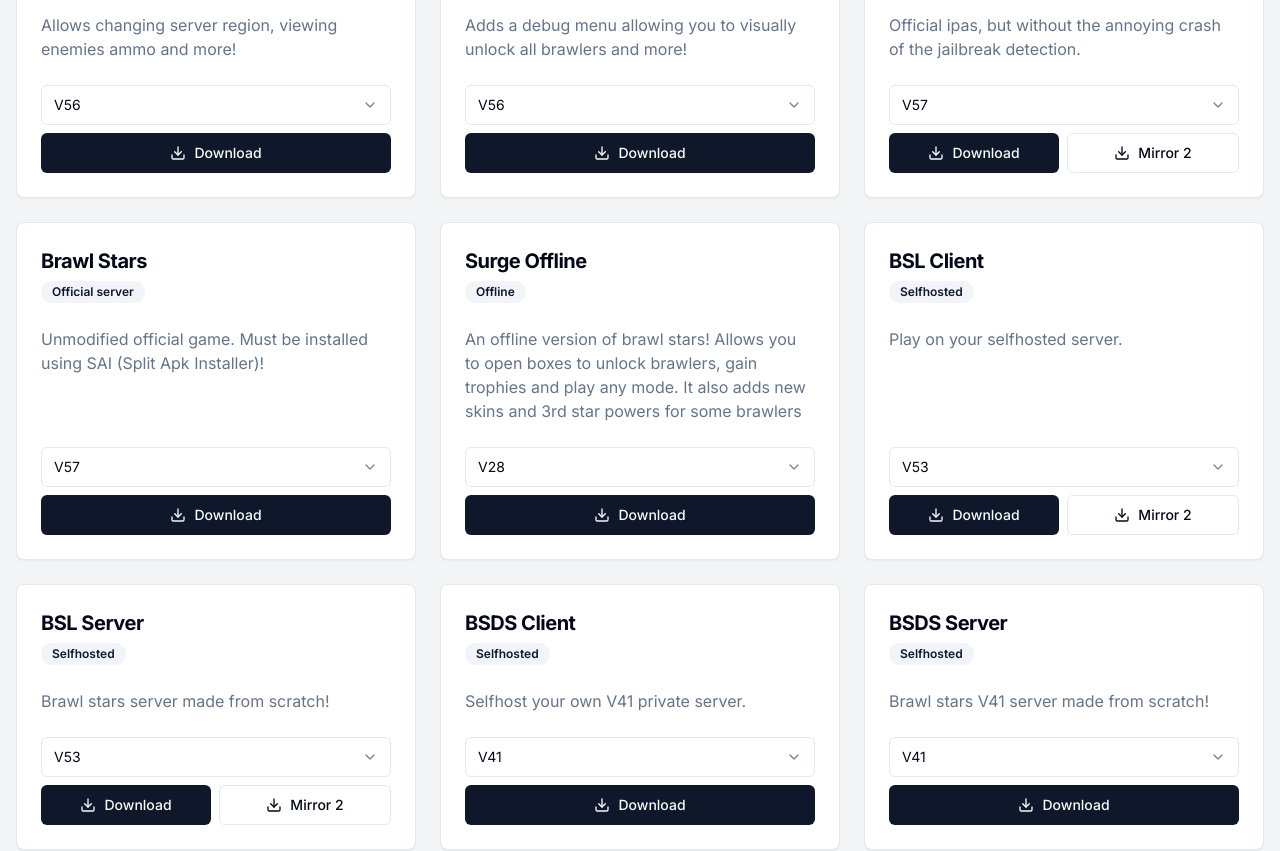
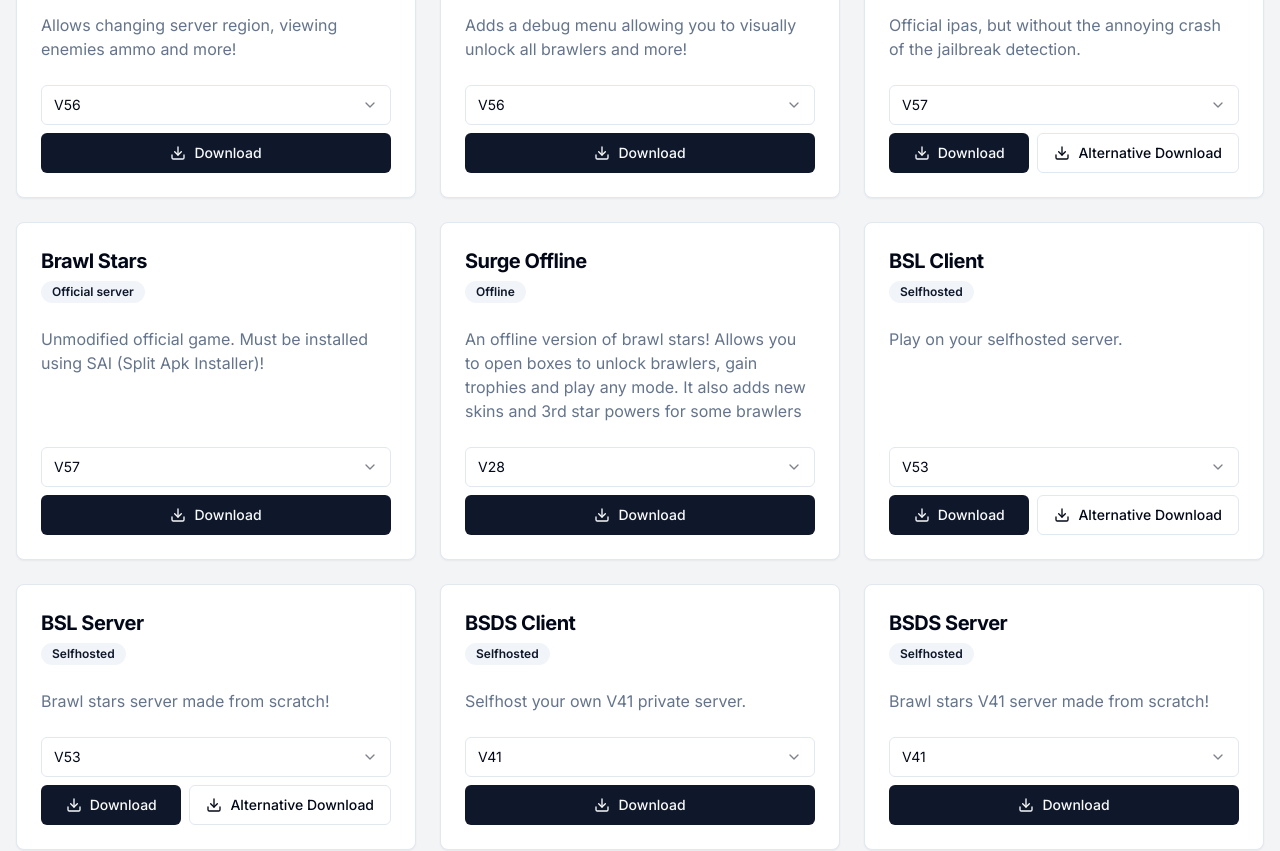
Before and after one commit to natesworksdev/brawlmods, a Next.js app: page / in a window 1280 px wide. Shown: the part 780-1631 px from the top of the page. Built offline with nearby package versions, Linux system fonts and the light colour scheme.

Commit message:
Fix improper use of word mirror

```diff
--- a/app/page.tsx
+++ b/app/page.tsx
@@ -11,8 +11,8 @@ import Link from "next/link"
 
 interface ModVersion {
   version: string;
-  mirrorLink: string;
-  secondaryMirror?: string;
+  downloadLink: string;
+  altDownload?: string;
 }
 
 interface Mod {
@@ -30,12 +30,12 @@ const mods: Mod[] = [
     versions: [
       {
         version: "V56 for Android",
-        mirrorLink: "https://dnull.xyz/latest_bs"
+        downloadLink: "https://dnull.xyz/latest_bs"
       },
       {
         version: "V56 for iOS",
-        mirrorLink: "https://dnull.xyz/latest_bs_i",
-        secondaryMirror: "https://drive.google.com/uc?export=download&id=1qDaEwLtDQLpsIRh8ejg7F5_ysMyfPTA9"
+        downloadLink: "https://dnull.xyz/latest_bs_i",
+        altDownload: "https://drive.google.com/uc?export=download&id=1qDaEwLtDQLpsIRh8ejg7F5_ysMyfPTA9"
       }
     ]
   },
@@ -46,7 +46,7 @@ const mods: Mod[] = [
     versions: [
       {
         version: "V43",
-        mirrorLink: "https://files.magic-servers.xyz/mb.apk"
+        downloadLink: "https://files.magic-servers.xyz/mb.apk"
       }
     ]
   },
@@ -57,7 +57,7 @@ const mods: Mod[] = [
     versions: [
       {
         version: "V12",
-        mirrorLink: "https://files.magic-servers.xyz/retrobrawl.apk"
+        downloadLink: "https://files.magic-servers.xyz/retrobrawl.apk"
       }
     ]
   },
@@ -68,7 +68,7 @@ const mods: Mod[] = [
     versions: [
       {
         version: "V56",
-        mirrorLink: "https://drive.google.com/uc?export=download&id=17LsS_wizr9CZ2Yo0oqWFU5PWpMDltjib"
+        downloadLink: "https://drive.google.com/uc?export=download&id=17LsS_wizr9CZ2Yo0oqWFU5PWpMDltjib"
       }
     ]
   },
@@ -79,7 +79,7 @@ const mods: Mod[] = [
     versions: [
       {
         version: "V56",
-        mirrorLink: "https://drive.google.com/uc?export=download&id=1IStoE_bUPRq1rkZ9OWE0SF_-oXWYu_8y"
+        downloadLink: "https://drive.google.com/uc?export=download&id=1IStoE_bUPRq1rkZ9OWE0SF_-oXWYu_8y"
       }
     ]
   },
@@ -90,8 +90,8 @@ const mods: Mod[] = [
     versions: [
       {
         version: "V57",
-        mirrorLink: "https://drive.google.com/file/d/1eQUsIbt2alGLtzxmy0Zh48QpRNz9qjZe/view?usp=sharing",
-        secondaryMirror: "https://www.mediafire.com/file/dtev6981ol4j7du/Brawl_Stars57.325NoJb.ipa/file"
+        downloadLink: "https://drive.google.com/file/d/1eQUsIbt2alGLtzxmy0Zh48QpRNz9qjZe/view?usp=sharing",
+        altDownload: "https://www.mediafire.com/file/dtev6981ol4j7du/Brawl_Stars57.325NoJb.ipa/file"
       }
     ]
   },
@@ -102,7 +102,7 @@ const mods: Mod[] = [
     versions: [
       {
         version: "V57",
-        mirrorLink: "https://drive.google.com/file/d/1pAX1XcRuR7dgCJSxwPHFREp0cHHJ-np3/view?usp=sharing"
+        downloadLink: "https://drive.google.com/file/d/1pAX1XcRuR7dgCJSxwPHFREp0cHHJ-np3/view?usp=sharing"
       }
     ]
   },
@@ -113,7 +113,7 @@ const mods: Mod[] = [
     versions: [
       {
         version: "V28",
-        mirrorLink: "https://drive.google.com/uc?export=download&id=1fxULYszSieEy3JkTW10E-ArK5LEmMBEK"
+        downloadLink: "https://drive.google.com/uc?export=download&id=1fxULYszSieEy3JkTW10E-ArK5LEmMBEK"
       }
     ]
   },
@@ -124,13 +124,13 @@ const mods: Mod[] = [
     versions: [
       {
         version: "V53",
-        mirrorLink: "https://drive.google.com/uc?export=download&id=1wE1V2cN1msRYbTSKT3tZfVv9r-TqyPAK",
-        secondaryMirror: "https://www.mediafire.com/file/n7gptweb86ncf5a/com.bsl.v53-rev1.apk/file"
+        downloadLink: "https://drive.google.com/uc?export=download&id=1wE1V2cN1msRYbTSKT3tZfVv9r-TqyPAK",
+        altDownload: "https://www.mediafire.com/file/n7gptweb86ncf5a/com.bsl.v53-rev1.apk/file"
       },
       {
         version: "V55",
-        mirrorLink: "https://drive.google.com/uc?export=download&id=1jtEw9lOfs1YEBh9JipP7nR0h1JY6XAM_",
-        secondaryMirror: "https://www.mediafire.com/file/v7zgn71r0gw1nqi/com.bsl.v55.apk/file"
+        downloadLink: "https://drive.google.com/uc?export=download&id=1jtEw9lOfs1YEBh9JipP7nR0h1JY6XAM_",
+        altDownload: "https://www.mediafire.com/file/v7zgn71r0gw1nqi/com.bsl.v55.apk/file"
       }
     ]
   },
@@ -141,13 +141,13 @@ const mods: Mod[] = [
     versions: [
       {
         version: "V53",
-        mirrorLink: "https://drive.google.com/uc?export=download&id=1Uwjb8nJgT73KFns71R2-4YLnyCyWD8iO",
-        secondaryMirror: "https://github.com/LkPrtctrd/BSL-V53/archive/refs/heads/master.zip"
+        downloadLink: "https://drive.google.com/uc?export=download&id=1Uwjb8nJgT73KFns71R2-4YLnyCyWD8iO",
+        altDownload: "https://github.com/LkPrtctrd/BSL-V53/archive/refs/heads/master.zip"
       },
       {
         version: "V55",
-        mirrorLink: "https://drive.google.com/uc?export=download&id=1KGPzvCRW_Hdq6JP9KzqDa6WsM1bk0ig5",
-        secondaryMirror: "https://github.com/LkPrtctrd/BSL-V55/archive/refs/heads/master.zip"
+        downloadLink: "https://drive.google.com/uc?export=download&id=1KGPzvCRW_Hdq6JP9KzqDa6WsM1bk0ig5",
+        altDownload: "https://github.com/LkPrtctrd/BSL-V55/archive/refs/heads/master.zip"
       }
     ]
   },
@@ -158,7 +158,7 @@ const mods: Mod[] = [
     versions: [
       {
         version: "V41",
-        mirrorLink: "https://drive.google.com/uc?export=download&id=1zUZw9Sq0Z2uRIDKi35cKmRIqqoA6S8Z8"
+        downloadLink: "https://drive.google.com/uc?export=download&id=1zUZw9Sq0Z2uRIDKi35cKmRIqqoA6S8Z8"
       }
     ]
   },
@@ -169,7 +169,7 @@ const mods: Mod[] = [
     versions: [
       {
         version: "V41",
-        mirrorLink: "https://drive.google.com/file/d/15bD-aZFFVfGmJ1zpOd3O61IrJ-I_pCmY/view?usp=drivesdk"
+        downloadLink: "https://drive.google.com/file/d/15bD-aZFFVfGmJ1zpOd3O61IrJ-I_pCmY/view?usp=drivesdk"
       }
     ]
   },
@@ -180,7 +180,7 @@ const mods: Mod[] = [
     versions: [
       {
         version: "V15",
-        mirrorLink: "https://drive.google.com/uc?export=download&id=1dP-EnCmu-yAGSCb27bcTRRXisxFjJxXX"
+        downloadLink: "https://drive.google.com/uc?export=download&id=1dP-EnCmu-yAGSCb27bcTRRXisxFjJxXX"
       }
     ]
   },
@@ -191,7 +191,7 @@ const mods: Mod[] = [
     versions: [
       {
         version: "V12",
-        mirrorLink: "https://drive.google.com/uc?export=download&id=1UWmaBt635O0TaS6H4oNB-wnVFefBimAs"
+        downloadLink: "https://drive.google.com/uc?export=download&id=1UWmaBt635O0TaS6H4oNB-wnVFefBimAs"
       }
     ]
   },
@@ -202,7 +202,7 @@ const mods: Mod[] = [
     versions: [
       {
         version: "V11",
-        mirrorLink: "https://drive.google.com/uc?export=download&id=1as-qDZ7pcCJryay58eE67DvvP3sWGP04"
+        downloadLink: "https://drive.google.com/uc?export=download&id=1as-qDZ7pcCJryay58eE67DvvP3sWGP04"
       }
     ]
   },
@@ -213,7 +213,7 @@ const mods: Mod[] = [
     versions: [
       {
         version: "V19",
-        mirrorLink: "https://drive.google.com/uc?export=download&id=1Ilz1Ob71x9EOi7k9Yub8NqllNQ5_6P0E"
+        downloadLink: "https://drive.google.com/uc?export=download&id=1Ilz1Ob71x9EOi7k9Yub8NqllNQ5_6P0E"
       }
     ]
   },
@@ -224,7 +224,7 @@ const mods: Mod[] = [
     versions: [
       {
         version: "V47",
-        mirrorLink: "https://drive.google.com/uc?export=download&id=1LGlIygczbCzEhx-M6JCP6BCtE_Oq8h_1"
+        downloadLink: "https://drive.google.com/uc?export=download&id=1LGlIygczbCzEhx-M6JCP6BCtE_Oq8h_1"
       }
     ]
   },
@@ -235,7 +235,7 @@ const mods: Mod[] = [
     versions: [
       {
         version: "V11",
-        mirrorLink: "https://drive.google.com/uc?export=download&id=1DH6SOJbjTUAuBAENPhY8Xhuu1tvCqspO"
+        downloadLink: "https://drive.google.com/uc?export=download&id=1DH6SOJbjTUAuBAENPhY8Xhuu1tvCqspO"
       }
     ]
   },
@@ -246,7 +246,7 @@ const mods: Mod[] = [
     versions: [
       {
         version: "V28",
-        mirrorLink: "https://drive.google.com/uc?export=download&id=1s_hO8iL991U3sdyKthqkx7goOtVwxTFJ"
+        downloadLink: "https://drive.google.com/uc?export=download&id=1s_hO8iL991U3sdyKthqkx7goOtVwxTFJ"
       }
     ]
   },
@@ -257,7 +257,7 @@ const mods: Mod[] = [
     versions: [
       {
         version: "V29",
-        mirrorLink: "https://drive.google.com/uc?export=download&id=1DH6SOJbjTUAuBAENPhY8Xhuu1tvCqspO"
+        downloadLink: "https://drive.google.com/uc?export=download&id=1DH6SOJbjTUAuBAENPhY8Xhuu1tvCqspO"
       }
     ]
   }
@@ -358,16 +358,16 @@ export default function Home() {
                   </Select>
                   <div className="flex gap-2 w-full">
                     <Button variant="default" asChild className="flex-1">
-                      <Link href={currentVersion?.mirrorLink || "#"} passHref>
+                      <Link href={currentVersion?.downloadLink || "#"} passHref>
                         <DownloadIcon className="mr-2 h-4 w-4" />
                         Download
                       </Link>
                     </Button>
-                    {currentVersion?.secondaryMirror && (
+                    {currentVersion?.altDownload && (
                       <Button variant="outline" asChild className="flex-1">
-                        <Link href={currentVersion.secondaryMirror} passHref>
+                        <Link href={currentVersion.altDownload} passHref>
                           <DownloadIcon className="mr-2 h-4 w-4" />
-                          Mirror 2
+                          Alternative Download
                         </Link>
                       </Button>
                     )}
```
